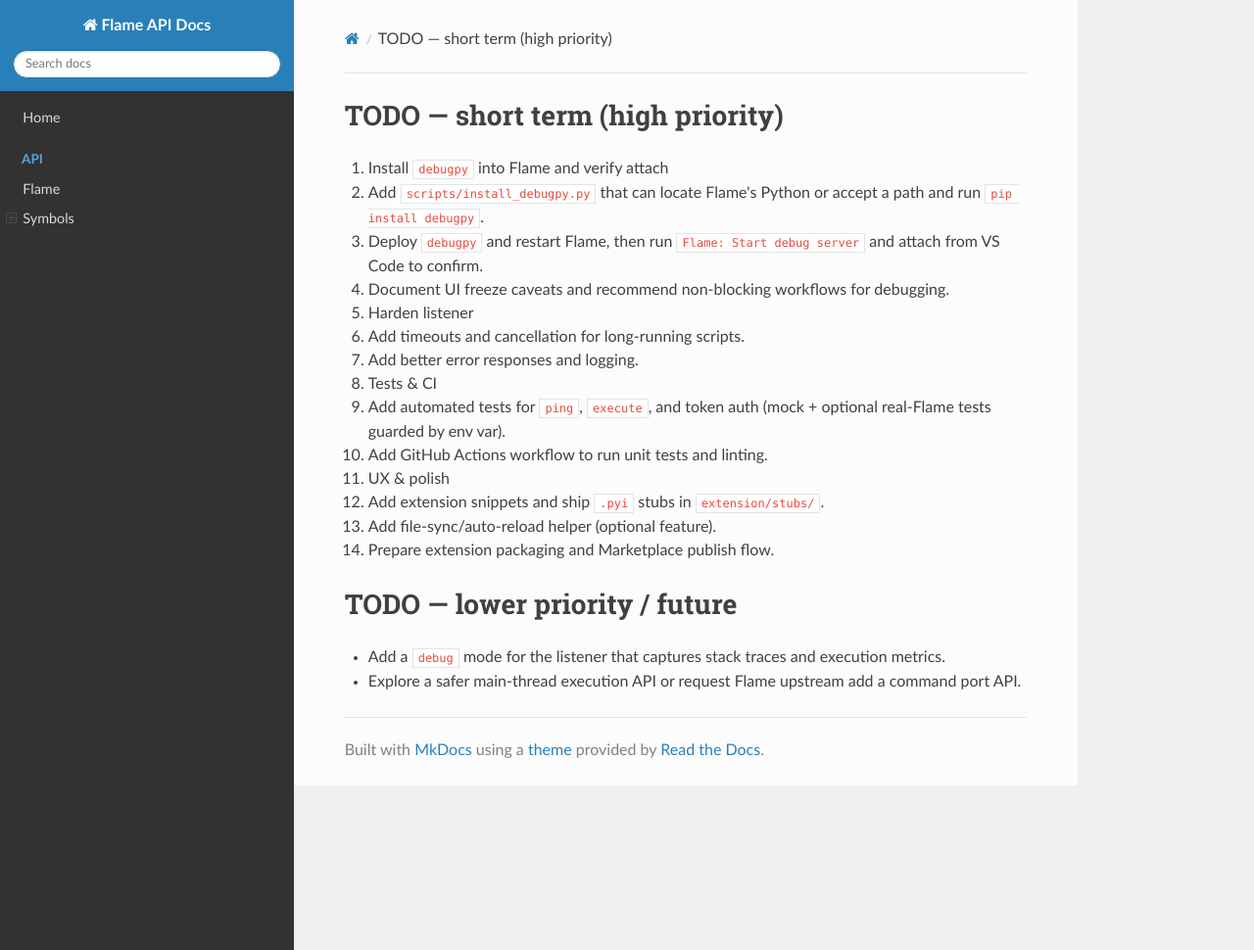
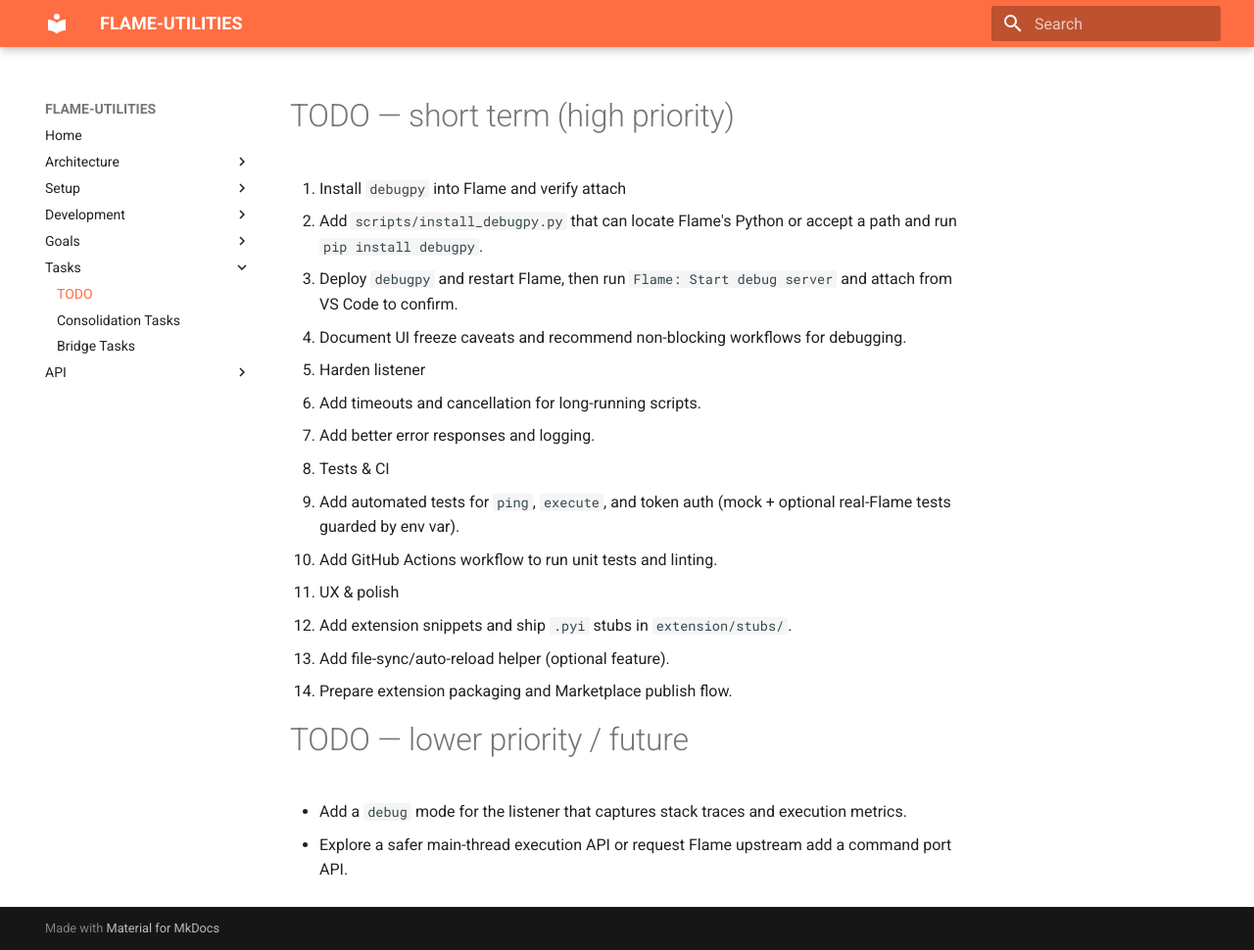
Before and after one commit to phil-man-git-hub/VSCODE-CONNECT-TO-FLAME, an MkDocs documentation site: the page built from docs/tasks/TODO.md, in a window 1280 px wide and 970 px high. Shown: the whole window at 98% size. Built offline with MkDocs 1.6.1 and Material for MkDocs 9.7.7, drawn with Linux system fonts in a browser that asks for light colours; nearby versions of some CDN libraries.

Commit message:
docs: Reorganize documentation into subdirectories for better discoverability
- Created docs/architecture/, docs/setup/, and docs/development/
- Moved files into logical subdirectories
- Updated mkdocs.yml navigation and internal links
- Cleaned up root docs/ directory

```diff
--- a/mkdocs.yml
+++ b/mkdocs.yml
@@ -1,10 +1,32 @@
-site_name: Flame API Docs
+site_name: FLAME-UTILITIES
 nav:
   - Home: index.md
+  - Architecture:
+      - Overview: architecture/overview.md
+      - Protocol: architecture/protocol.md
+  - Setup:
+      - Deployment: setup/deploy.md
+  - Development:
+      - API Reports: development/api_reports.md
+      - Type Stubs: development/stubs.md
+      - Extension Dev: development/extension_dev.md
+  - Goals:
+      - Vision: goals/vision.md
+      - Consolidation: goals/grand-consolidation.md
+      - Rebrand: goals/flame-utilities-rebrand.md
+      - MCP: goals/flame-mcp-creation.md
+  - Tasks:
+      - TODO: tasks/TODO.md
+      - Consolidation Tasks: tasks/grand-consolidation-tasks.md
+      - Bridge Tasks: tasks/flame-mcp-bridge-tasks.md
   - API:
-      - Flame: docs/api/flame.md
+      - Index: api/index.md
       - Symbols:
           - Classes: docs/api/classes/README.md
           - Functions: docs/api/functions/README.md
           - Constants: docs/api/constants/README.md
-theme: readthedocs
+theme:
+  name: material
+  palette:
+    primary: deep orange
+    accent: deep orange
```
Also changed, not shown: README.md (+3 -3 lines), docs/development/api_reports.md (renamed from docs/HOWTO_GENERATE_API_REPORTS.md, +1 -1 lines), docs/architecture/overview.md (renamed from docs/architecture.md), docs/architecture/protocol.md (renamed from docs/protocol.md), docs/development/extension_dev.md (renamed from docs/extension_dev.md), docs/development/stubs.md (renamed from docs/stubs.md), docs/goals/vision.md (renamed from docs/vision.md), docs/setup/deploy.md (renamed from docs/deploy.md), docs/tasks/TODO.md (renamed from docs/TODO.md).
